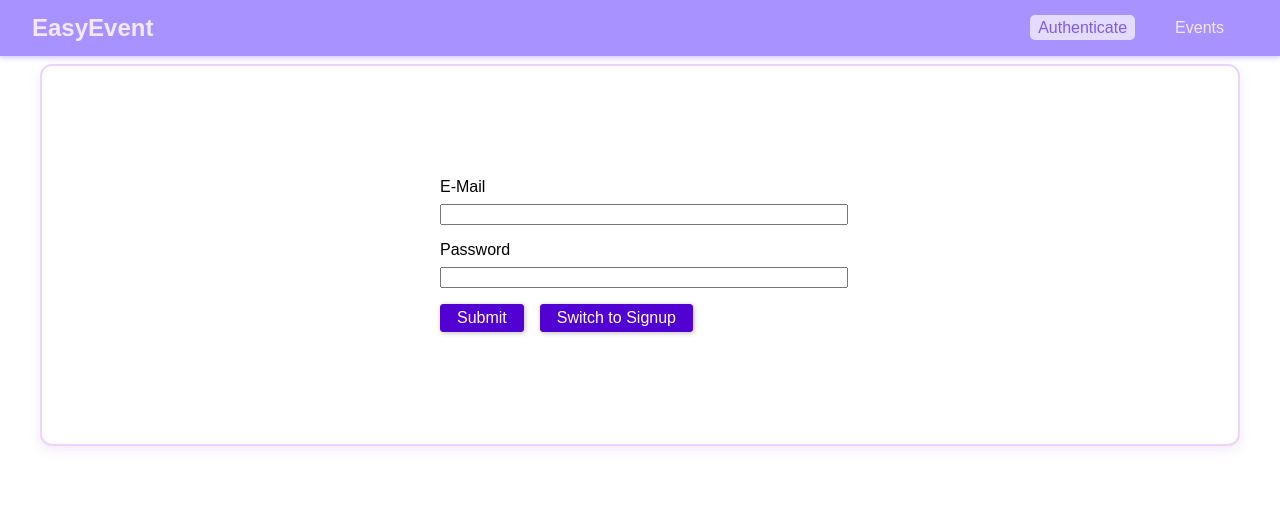
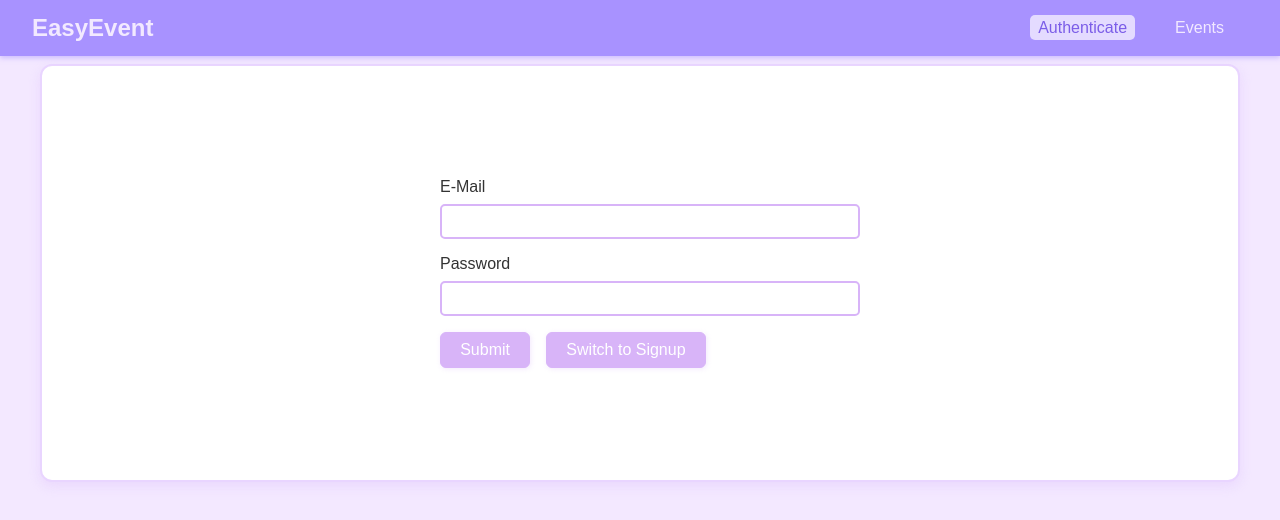
Before and after one commit to Courts02/GraphQLTutorial2, a React (Create React App) app in the folder GraphQL_React-main/frontend/: page /auth in a window 1280 px wide. Shown: the top 520 px of the page. Built offline with nearby package versions, Linux system fonts and the light colour scheme.

Commit message:
Changed CSS

```diff
--- a/GraphQL_React-main/frontend/src/index.css
+++ b/GraphQL_React-main/frontend/src/index.css
@@ -1,7 +1,9 @@
 body {
   margin: 0;
   padding: 0;
-  font-family: sans-serif;
+  font-family: 'Poppins', sans-serif;
+  background-color: #f3e8ff; /* pastel lavender background */
+  color: #333; /* gentle dark text */
 }
 
 .form-control label,
@@ -19,23 +21,32 @@ body {
   margin-bottom: 1rem;
 }
 
+.form-control input,
+.form-control textarea {
+  border: 2px solid #d8b4f8; /* pastel purple border */
+  border-radius: 5px;
+  padding: 0.5rem;
+  background: #fff;
+}
+
 .form-actions button,
 .btn {
-  background: #5101d1;
+  background: #d8b4f8; /* pastel purple button */
   font: inherit;
-  border: 1px solid #5101d1;
-  border-radius: 3px;
-  padding: 0.25rem 1rem;
+  border: 1px solid #d8b4f8;
+  border-radius: 6px;
+  padding: 0.5rem 1.2rem;
   margin-right: 1rem;
-  box-shadow: 1px 1px 5px rgba(0, 0, 0, 0.26);
-  color: white;
+  box-shadow: 1px 1px 5px rgba(216, 180, 248, 0.3); /* subtle pastel shadow */
+  color: #fff;
   cursor: pointer;
+  transition: background 0.2s ease, border 0.2s ease;
 }
 
 .form-actions button:hover,
 .form-actions button:active,
 .btn:hover,
 .btn:active {
-  background: #6219d6;
-  border-color: #6219d6;
+  background: #c084fc; /* deeper pastel on hover */
+  border-color: #c084fc;
 }
```
